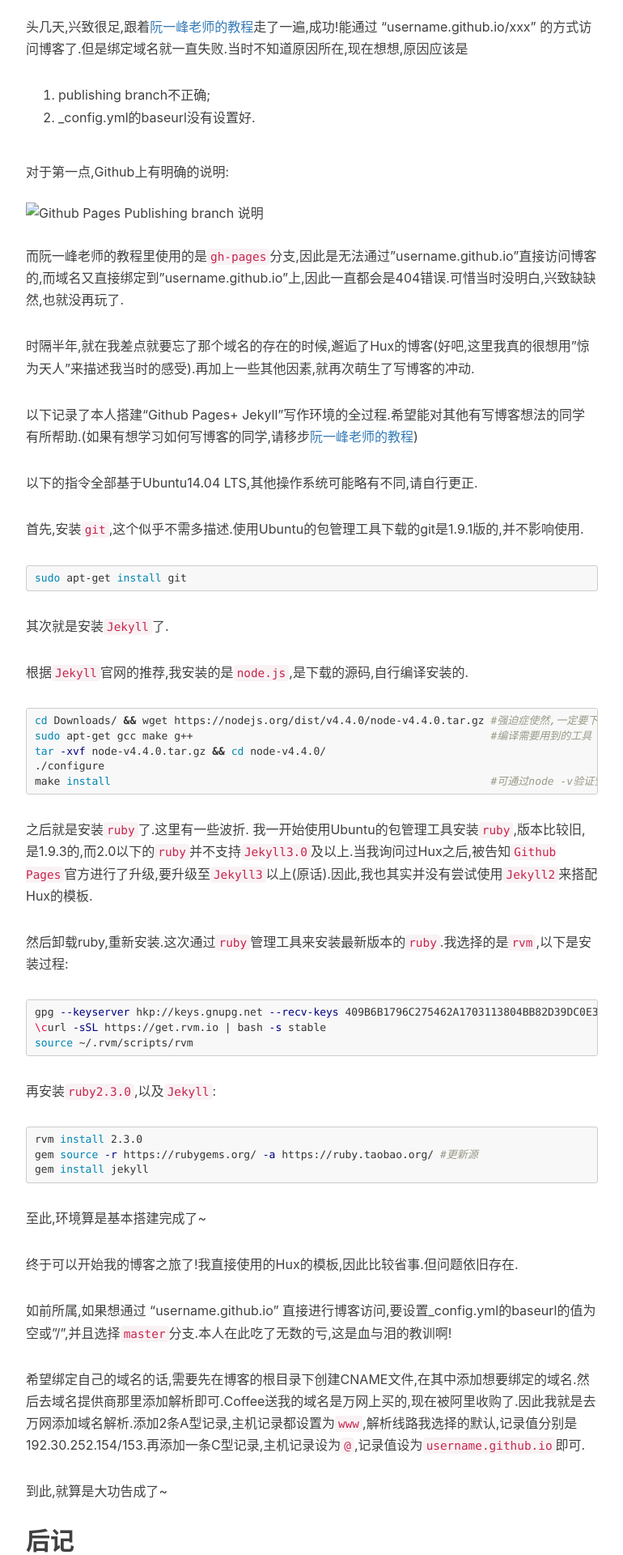
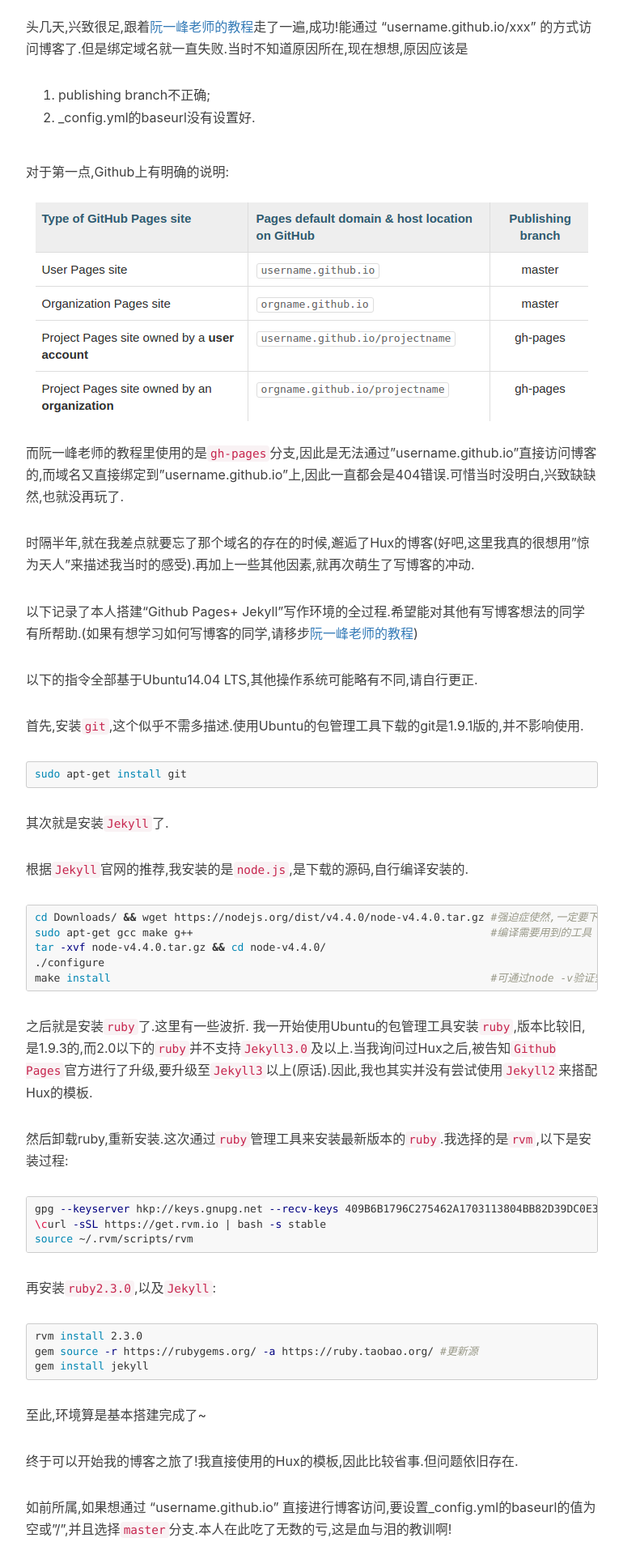
Before and after one commit to iamkissg/iamkissg.github.io, a Jekyll site: the page built from _posts/2016-04-01-hello-blog.markdown, in a window 1280 px wide. Shown: the part 964-2884 px from the top of the page at 81% size, without its empty margins (233-1003 px from the left). Built offline with Jekyll 4.4.1, drawn with Linux system fonts in a browser that asks for light colours; nearby versions of some CDN libraries; comment, search, counter and statistics services are not loaded.

Commit message:
replace _ with - for img

```diff
--- a/_posts/2016-04-01-hello-blog.markdown
+++ b/_posts/2016-04-01-hello-blog.markdown
@@ -30,7 +30,7 @@ tags:
   2. _config.yml的baseurl没有设置好.
 
 对于第一点,Github上有明确的说明:
-![Github Pages Publishing branch 说明](/img/hello_blog/github-pages-repos.png)
+![Github Pages Publishing branch 说明](/img/hello-blog/github-pages-repos.png)
 而阮一峰老师的教程里使用的是`gh-pages`分支,因此是无法通过"username.github.io"直接访问博客的,而域名又直接绑定到"username.github.io"上,因此一直都会是404错误.可惜当时没明白,兴致缺缺然,也就没再玩了.
 
 时隔半年,就在我差点就要忘了那个域名的存在的时候,邂逅了Hux的博客(好吧,这里我真的很想用"惊为天人"来描述我当时的感受).再加上一些其他因素,就再次萌生了写博客的冲动.
```
